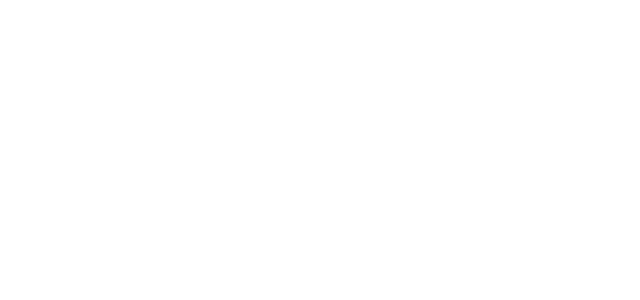
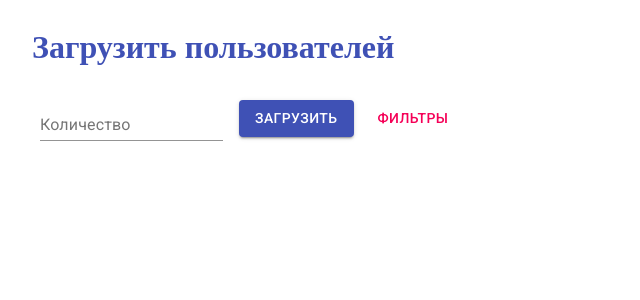
Before and after one commit to webdevkirill/randomuser-fetch-react, a React (Create React App) app: page / in a window 1280 px wide. Shown: the top 300 px of the page, without its empty margins (0-640 px from the left). Built offline with nearby package versions, Linux system fonts and the light colour scheme.

Commit message:
Добавляет навбар и загрузку пользователей по клику на кнопку

```diff
--- a/package.json
+++ b/package.json
@@ -3,6 +3,7 @@
   "version": "0.1.0",
   "private": true,
   "dependencies": {
+    "@material-ui/core": "^4.11.4",
     "@testing-library/jest-dom": "^5.11.4",
     "@testing-library/react": "^11.1.0",
     "@testing-library/user-event": "^12.1.10",
--- a/public/index.html
+++ b/public/index.html
@@ -9,6 +9,11 @@
 			name="description"
 			content="Web site created using create-react-app"
 		/>
+		<link
+			rel="stylesheet"
+			href="https://fonts.googleapis.com/css?family=Roboto:300,400,500,700&display=swap"
+		/>
+
 		<link rel="apple-touch-icon" href="%PUBLIC_URL%/logo192.png" />
 		<!--
       manifest.json provides metadata used when your web app is installed on a
@@ -38,6 +43,5 @@
 
       To begin the development, run `npm start` or `yarn start`.
       To create a production bundle, use `npm run build` or `yarn build`.
-    -->
-  </body>
+    --></body>
 </html>
--- a/src/App.js
+++ b/src/App.js
@@ -1,17 +1,25 @@
 import React, { useEffect } from 'react';
 import { useDispatch, useSelector } from 'react-redux';
 import { init } from './store/actions';
+import Navbar from './components/Navbar/Navbar';
+import { Container } from '@material-ui/core';
 
 function App() {
 	const dispatch = useDispatch();
+	const state = useSelector((state) => state);
 	useEffect(() => {
 		dispatch(init());
 	}, [dispatch]);
 
-	const state = useSelector((state) => state);
 	console.log(state);
 
-	return <div className='App'></div>;
+	return (
+		<div className='App'>
+			<Container fixed>
+				<Navbar />
+			</Container>
+		</div>
+	);
 }
 
 export default App;
--- /dev/null
+++ b/src/components/Navbar/Navbar.js
@@ -0,0 +1,76 @@
+import { Box, Button, Grid, makeStyles, TextField } from '@material-ui/core';
+import React, { useState } from 'react';
+import { useDispatch } from 'react-redux';
+import { fetchUsers } from '../../store/actions';
+
+const useStyles = makeStyles((theme) => ({
+	root: {
+		flexGrow: 1,
+		padding: `${theme.spacing(2)} 0`,
+	},
+	title: {
+		color: theme.palette.main,
+	},
+}));
+
+export default function Navbar() {
+	const classes = useStyles();
+	const [usersCount, setUsersCount] = useState('');
+	const [isCountError, setIsCountError] = useState('');
+	const dispatch = useDispatch();
+
+	const fetchUsersButtonClickHandler = () => {
+		if (usersCount < 1) {
+			setIsCountError('Значение меньше 0');
+		} else {
+			setIsCountError('');
+			dispatch(fetchUsers(usersCount));
+		}
+	};
+
+	return (
+		<div className={classes.root}>
+			<Grid
+				container
+				direction='column'
+				justify='center'
+				alignItems='flex-start'
+			>
+				<Box component='h1' color='primary.main'>
+					Загрузить пользователей
+				</Box>
+				<Grid
+					container
+					direction='row'
+					justify='flex-start'
+					alignItems='center'
+				>
+					<Box component='span' p={1}>
+						<TextField
+							error={isCountError ? true : false}
+							label='Количество'
+							color='primary'
+							type='number'
+							size='small'
+							value={usersCount}
+							onChange={(e) => setUsersCount(e.target.value)}
+							helperText={isCountError}
+						/>
+					</Box>
+					<Box component='span' p={1}>
+						<Button
+							variant='contained'
+							color='primary'
+							onClick={fetchUsersButtonClickHandler}
+						>
+							Загрузить
+						</Button>
+					</Box>
+					<Box component='span' p={1}>
+						<Button color='secondary'>Фильтры</Button>
+					</Box>
+				</Grid>
+			</Grid>
+		</div>
+	);
+}
--- a/src/store/actions.js
+++ b/src/store/actions.js
@@ -25,6 +25,7 @@
 				});
 
 			dispatch(setUsersWithCount(users, count));
+			localStorage.setItem('usersCount', count);
 		} catch (err) {
 			console.error(err);
 		}
@@ -42,7 +43,7 @@
 
 export const deleteUser = (id, { users, usersCount }) => {
 	return (dispatch) => {
-		users = users.filter((user) => user.id !== id);
+		users = users.filter((user) => user.index !== id);
 		usersCount = usersCount - 1;
 		dispatch(setUsersWithCount(users, usersCount));
 	};
```
Also changed, not shown: 2 other files (tests, documents, lock files or other folders). Lines whose indentation alone changed are shown as unchanged.
